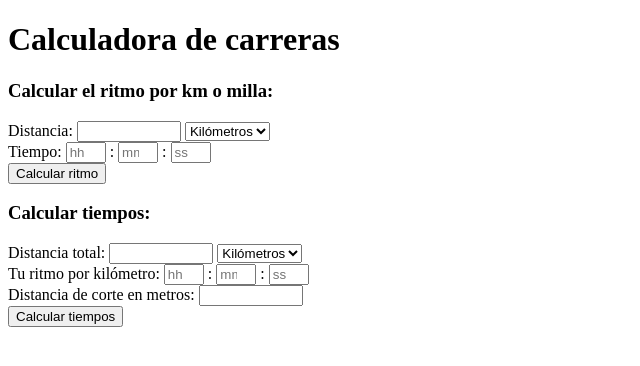
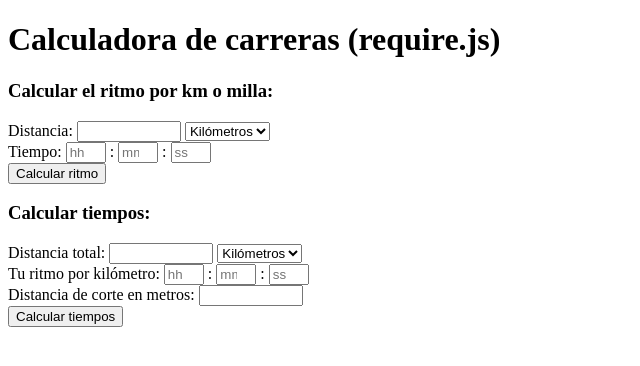
Before and after one commit to Iglloala/calculatorPubSub, a plain HTML site: page index.html in a window 1280 px wide. Shown: the whole page, without its empty margins (0-640 px from the left). Drawn offline with Linux system fonts and the light colour scheme.

Commit message:
Test ramificación git
Se ha creado la nueva rama require.js y modificado el index.html; quiero probar si al hacer de nuevo checkout a la rama master el fichero index.html de mi repositorio local vuelve a su estado original.

```diff
--- a/index.html
+++ b/index.html
@@ -6,7 +6,7 @@
 </head>
 <body>
 	<div id="wrapper-ppal">
-		<h1>Calculadora de carreras</h1>
+		<h1>Calculadora de carreras (require.js)</h1>
 
 		<div>
 			<h3>Calcular el ritmo por km o milla:</h3>
```
